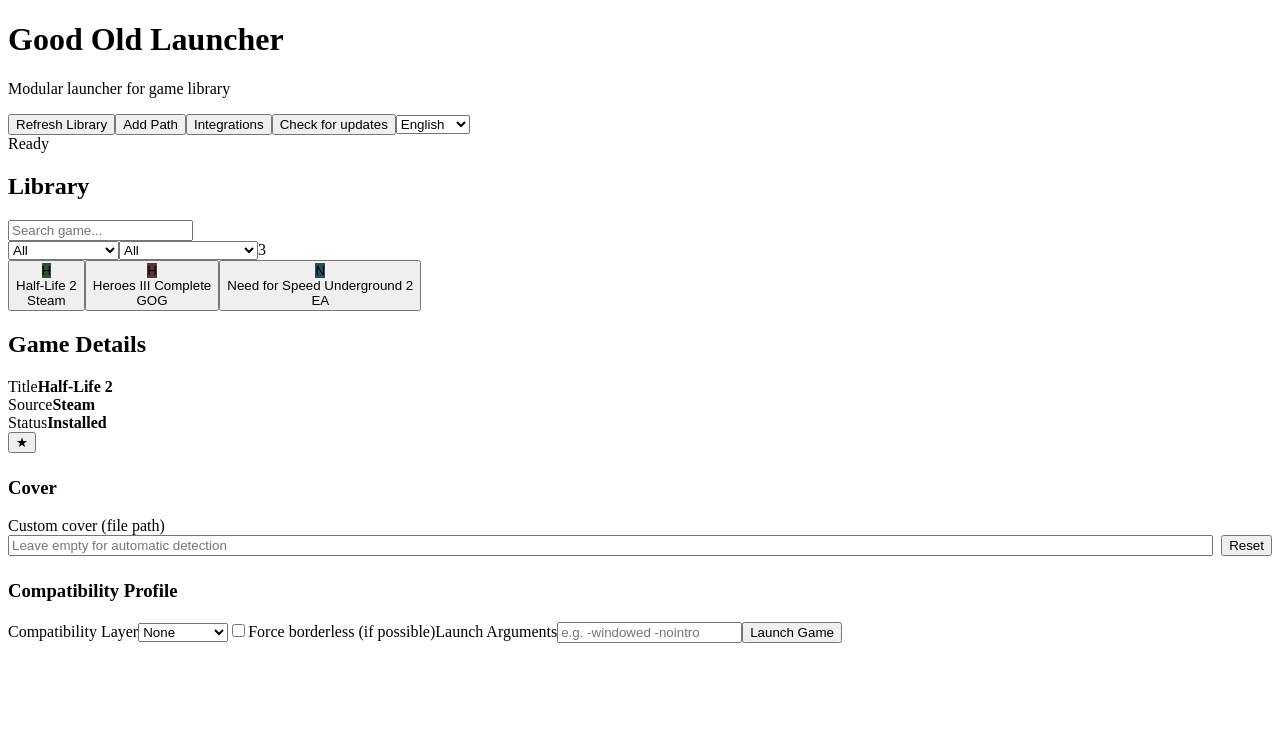
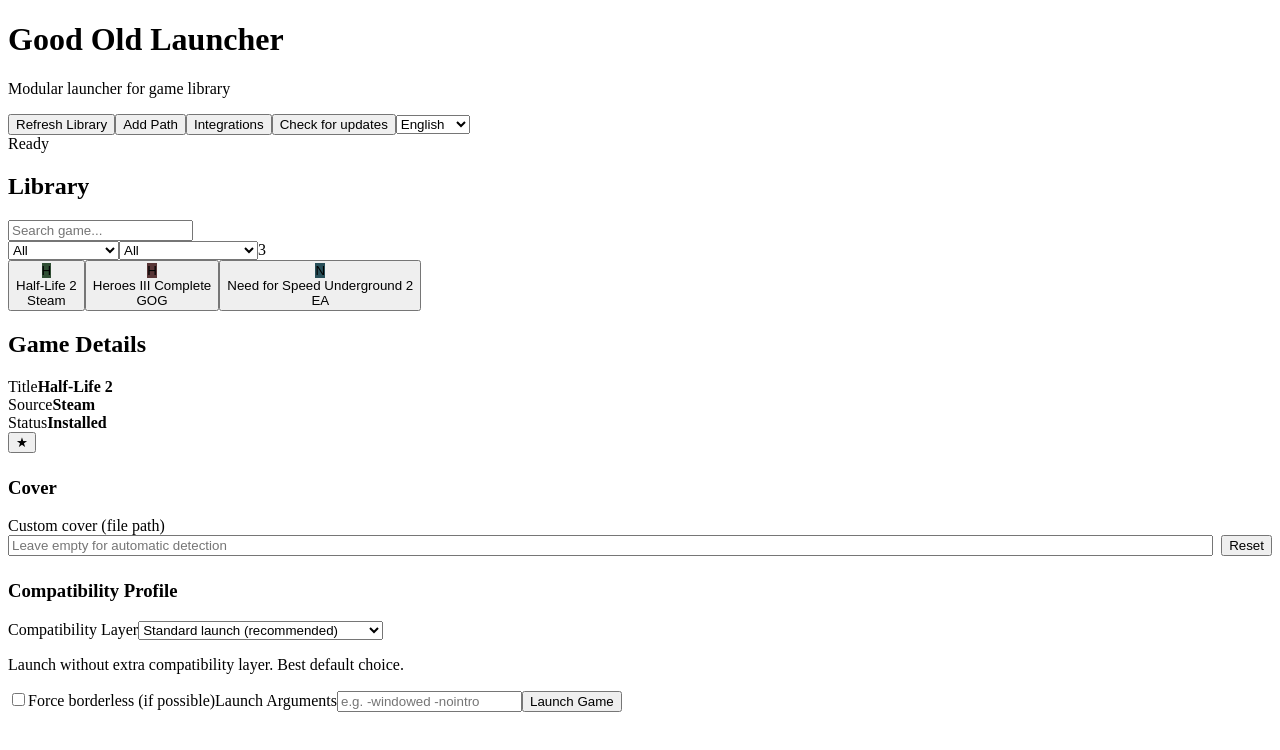
Before and after one commit to Heinzup/GoodOldLauncher, a React (Vite) app: page / in a window 1280 px wide. Shown: the top 750 px of the page. Built offline with nearby package versions, Linux system fonts and the light colour scheme; the HTML template or start-up script is replaced by a standard one.

Commit message:
feat: Improve compatibility options and UI in the library panel

```diff
--- a/electron/main.cjs
+++ b/electron/main.cjs
@@ -252,8 +252,8 @@
   const mainWindow = new BrowserWindow({
     width: 1400,
     height: 900,
-    minWidth: 1100,
-    minHeight: 700,
+    minWidth: 880,
+    minHeight: 790,
     show: false,
     autoHideMenuBar: true,
     backgroundColor: "#0d1a1c",
--- a/package.json
+++ b/package.json
@@ -50,6 +50,7 @@
     },
     "nsis": {
       "oneClick": false,
+      "differentialPackage": false,
       "allowToChangeInstallationDirectory": true,
       "createDesktopShortcut": true,
       "createStartMenuShortcut": true
--- a/src/App.jsx
+++ b/src/App.jsx
@@ -112,11 +112,18 @@
 
 
   const compatOptions = [
-    { value: "none", label: t("none", language) },
-    { value: "d3d8to9", label: "d3d8to9" },
-    { value: "dgvoodoo2", label: "dgVoodoo2" },
-    { value: "dxvk", label: "DXVK" }
+    { value: "none", label: t("compatOptionNone", language) },
+    { value: "d3d8to9", label: t("compatOptionD3D8to9", language) },
+    { value: "dgvoodoo2", label: t("compatOptionDgVoodoo2", language) },
+    { value: "dxvk", label: t("compatOptionDxvk", language) }
   ];
+
+  const compatHelpByValue = {
+    none: t("compatHelpNone", language),
+    d3d8to9: t("compatHelpD3D8to9", language),
+    dgvoodoo2: t("compatHelpDgVoodoo2", language),
+    dxvk: t("compatHelpDxvk", language)
+  };
 
   const sourceOptions = [
     { value: "all", label: t("all", language) },
@@ -557,6 +564,7 @@
       <main className="content-grid">
         <section className="panel library-panel">
           <div className="library-header">
+            <div className="library-title-row">
               <h2>{t("library", language)}</h2>
               <input
                 className="library-search"
@@ -564,7 +572,9 @@
                 placeholder={t("searchPlaceholder", language)}
                 value={searchQuery}
                 onChange={(e) => setSearchQuery(e.target.value)}
+                aria-label={t("searchPlaceholder", language)}
               />
+            </div>
             <div className="library-filters">
               <select
                 className="filter-select"
@@ -736,6 +746,7 @@
                   </option>
                 ))}
               </select>
+              <p className="compat-help-text">{compatHelpByValue[profile.compatLayer] || compatHelpByValue.none}</p>
 
               <label className="checkbox-row" htmlFor="enableBorderless">
                 <input
--- a/src/core/i18n/languages.js
+++ b/src/core/i18n/languages.js
@@ -29,6 +29,14 @@
     compatibilityProfile: "Profil kompatybilności",
     compatLayer: "Warstwa kompatybilności",
     none: "Brak",
+    compatOptionNone: "Standardowy start (zalecane)",
+    compatOptionD3D8to9: "Stare gry DirectX 8 (d3d8to9)",
+    compatOptionDgVoodoo2: "Starsze gry 3D/Glide (dgVoodoo2)",
+    compatOptionDxvk: "DirectX 9/10/11 na Vulkan (DXVK)",
+    compatHelpNone: "Uruchomienie bez dodatkowej warstwy. Najlepsze jako domyślna opcja.",
+    compatHelpD3D8to9: "Użyj, gdy stara gra z DirectX 8 ma problemy z uruchomieniem albo obrazem.",
+    compatHelpDgVoodoo2: "Użyj dla bardzo starych gier 3D/Glide, gdy występują błędy renderowania.",
+    compatHelpDxvk: "Użyj, gdy gra na DirectX 9/10/11 działa niestabilnie lub ma spadki wydajności.",
     enableBorderless: "Wymuszaj borderless (jeśli możliwe)",
     launchArgs: "Argumenty startowe",
     launchArgsPlaceholder: "np. -windowed -nointro",
@@ -130,6 +138,14 @@
     compatibilityProfile: "Compatibility Profile",
     compatLayer: "Compatibility Layer",
     none: "None",
+    compatOptionNone: "Standard launch (recommended)",
+    compatOptionD3D8to9: "Older DirectX 8 games (d3d8to9)",
+    compatOptionDgVoodoo2: "Legacy 3D/Glide games (dgVoodoo2)",
+    compatOptionDxvk: "DirectX 9/10/11 to Vulkan (DXVK)",
+    compatHelpNone: "Launch without extra compatibility layer. Best default choice.",
+    compatHelpD3D8to9: "Use when an old DirectX 8 game has startup or rendering issues.",
+    compatHelpDgVoodoo2: "Use for very old 3D/Glide titles with graphics compatibility problems.",
+    compatHelpDxvk: "Use when DirectX 9/10/11 games are unstable or perform poorly.",
     enableBorderless: "Force borderless (if possible)",
     launchArgs: "Launch Arguments",
     launchArgsPlaceholder: "e.g. -windowed -nointro",
--- a/src/styles.css
+++ b/src/styles.css
@@ -552,11 +552,17 @@
 /* Library Panel Improvements */
 .library-header {
   display: flex;
-  justify-content: space-between;
-  align-items: center;
-  gap: 1rem;
+  flex-direction: column;
+  gap: 0.75rem;
   margin-bottom: 1rem;
   flex-shrink: 0;
+}
+
+.library-title-row {
+  display: grid;
+  grid-template-columns: auto minmax(240px, 1fr);
+  align-items: center;
+  gap: 0.75rem;
 }
 
 .library-header h2 {
@@ -565,18 +571,30 @@
 }
 
 .library-search {
-  flex: 1;
+  width: 100%;
   border: 1px solid rgba(61, 174, 245, 0.3);
   background: rgba(19, 24, 32, 0.8);
   color: var(--text-0);
   border-radius: 6px;
-  padding: 0.5rem 0.8rem;
+  padding: 0.55rem 0.85rem;
   font-size: 0.85rem;
   transition: all 0.2s ease;
-  min-width: 0;
+  min-width: 240px;
 }
 
 .library-search:focus {
+  outline: none;
+  border-color: rgba(61, 174, 245, 0.6);
+  background: rgba(26, 35, 46, 0.9);
+}
+
+.library-filters {
+  display: flex;
+  justify-content: flex-start;
+  flex-wrap: wrap;
+  gap: 0.8rem;
+  align-items: center;
+}
 
 .path-list-item {
   display: flex;
@@ -607,15 +625,11 @@
   border-color: rgba(220, 60, 60, 0.7);
   color: #f88;
 }
-  outline: none;
-  border-color: rgba(61, 174, 245, 0.6);
-  background: rgba(26, 35, 46, 0.9);
-}
 
-.library-filters {
-  display: flex;
-  gap: 0.8rem;
-  align-items: center;
+.compat-help-text {
+  margin: 0.35rem 0 0.15rem;
+  color: var(--text-1);
+  font-size: 0.82rem;
 }
 
 .filter-select {
```
Lines whose indentation alone changed are shown as unchanged.
